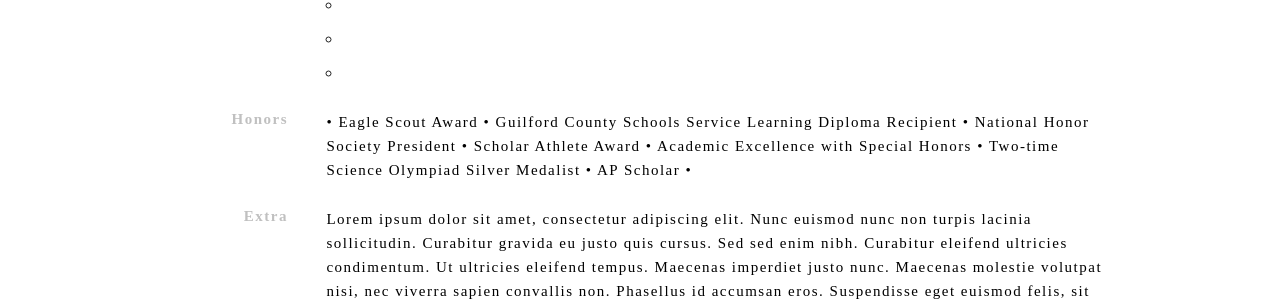
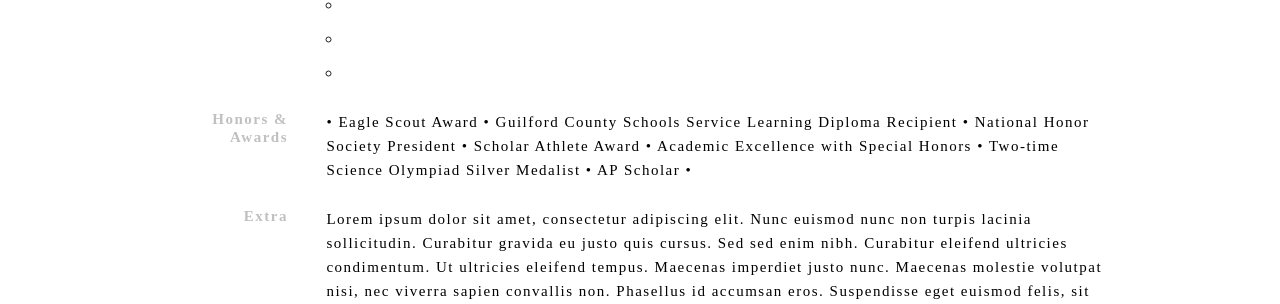
Before and after one commit to jacksoncwilliams/jackson-erin, a Jekyll site: the page built from simpleindex.html, in a window 1280 px wide and 900 px high, scrolled down 2818 px. Shown: the part 149-453 px from the top of the window. Built offline with Jekyll 4.4.1, drawn with Linux system fonts in a browser that asks for light colours; nearby versions of some CDN libraries; some web fonts are replaced.

Commit message:
Update simpleindex.html

```diff
--- a/simpleindex.html
+++ b/simpleindex.html
@@ -211,7 +211,7 @@
 
             <div class="container proficiencies">
                         <div class="two columns">
-                                    <h1>Honors</h1>
+                                    <h1>Honors & Awards</h1>
                         </div>
 
                         <div class="ten columns">
```
